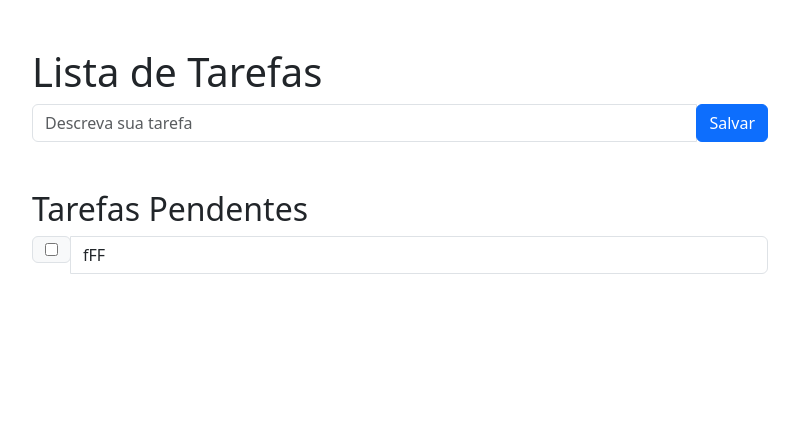
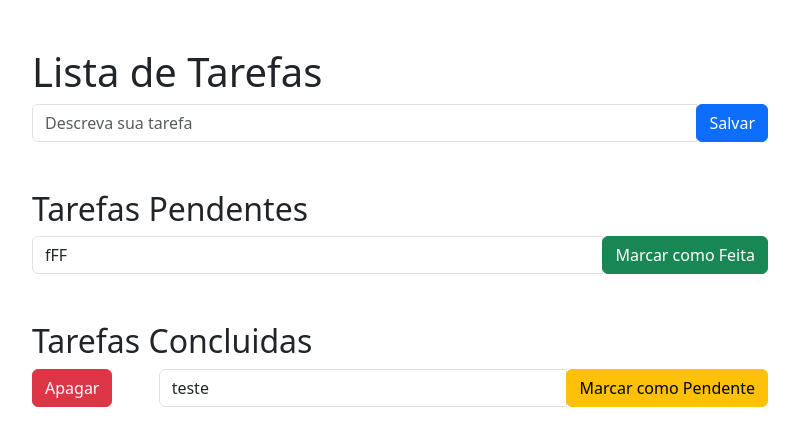
Before and after one commit to Michael-Junior/donaonlinestore, a Django app: page /tarefas/ in a window 1280 px wide. Shown: the top 446 px of the page, without its empty margins (240-1039 px from the left). Run offline with Django 4.2, Linux system fonts and the light colour scheme; data comes from the database, SQL or seed files in the repository; both versions use the stored data as it was after the commit.

Commit message:
Adicionado update e delete para o conpleto CRUD

```diff
--- a/webdev/tarefas/forms.py
+++ b/webdev/tarefas/forms.py
@@ -3,7 +3,7 @@ from django.forms import ModelForm
 from webdev.tarefas.models import Tarefa
 
 
-class TarefaNovaForm(ModelForm):
+class TarefaForm(ModelForm):
     class Meta:
         model = Tarefa
-        fields = ['nome']
+        fields = ['nome', 'feita']
--- a/webdev/tarefas/templates/tarefas/home.html
+++ b/webdev/tarefas/templates/tarefas/home.html
@@ -28,17 +28,53 @@
             <h2 class="mt-5">Tarefas Pendentes</h2>
 
             {% for tarefa in tarefas_pedentes %}
-                <form>
-                    <div class="input-group mb-3">
-                        <div class="input-group-prepend">
-                            <div class="input-group-text">
-                                <input type="checkbox" aria-label="Checkbox para tarefa">
-                            </div>
-                        </div>
-                        <input type="text" class="form-control" aria-label="Imput para tarefa"
-                               value="{{ tarefa.nome }}">
+                 <form action="{% url 'tarefas:detalhe' tarefa_id=tarefa.id %}" method="post">
+                {% csrf_token %}
+                <div class="input-group mb-3">
+                    <input type="text" class="form-control" placeholder="Descreva sua tarefa" required="required"
+                           aria-label="Recipient's username" name="nome" value={{ tarefa.nome }}>
+
+                    <input type="hidden" value="checked" name="feita">
+                    <div class="input-group-append">
+                        <button type="submit" class="btn btn-success">Marcar como Feita</button>
                     </div>
-                </form>
+                </div>
+            </form>
+            {% endfor %}
+        <h2 class="mt-5">Tarefas Concluidas</h2>
+
+            {% for tarefa in tarefas_feitas %}
+
+                <div class="row">
+
+                <div class="col-2">
+                    <form action="{% url 'tarefas:apagar' tarefa_id=tarefa.id %}" method="post">
+                {% csrf_token %}
+                <div class="input-group mb-3">
+                    <div class="input-group-append">
+                        <button type="submit" class="btn btn-danger">Apagar</button>
+                    </div>
+                </div>
+            </form>
+                </div>
+
+                <div class="col-10">
+                    <form action="{% url 'tarefas:detalhe' tarefa_id=tarefa.id %}" method="post">
+                {% csrf_token %}
+                <div class="input-group mb-3">
+                    <input type="text" class="form-control" placeholder="Descreva sua tarefa" required="required"
+                           aria-label="Recipient's username" name="nome" value={{ tarefa.nome }}>
+
+                    <div class="input-group-append">
+                        <button type="submit" class="btn btn-warning">Marcar como Pendente</button>
+                    </div>
+                </div>
+            </form>
+                </div>
+
+                </div>
+
+
             {% endfor %}
         </div>
     </div>
--- a/webdev/tarefas/urls.py
+++ b/webdev/tarefas/urls.py
@@ -5,5 +5,7 @@ from webdev.tarefas import views
 app_name = 'tarefas'
 
 urlpatterns = [
-    path('', views.home, name='home')
+    path('', views.home, name='home'),
+    path('<int:tarefa_id>', views.detalhe, name='detalhe'),
+    path('apagar/<int:tarefa_id>', views.apagar, name='apagar')
 ]
--- a/webdev/tarefas/views.py
+++ b/webdev/tarefas/views.py
@@ -2,19 +2,46 @@ from django.http import HttpResponseRedirect
 from django.shortcuts import render
 from django.urls import reverse
 
-from webdev.tarefas.forms import TarefaNovaForm
+from webdev.tarefas.forms import TarefaForm
 from webdev.tarefas.models import Tarefa
 
 
 def home(request):
     if request.method == 'POST':
-        form = TarefaNovaForm(request.POST)
+        form = TarefaForm(request.POST)
         if form.is_valid():
             form.save()
             return HttpResponseRedirect(reverse('tarefas:home'))
         else:
             tarefas_pendentes = Tarefa.objects.filter(feita=False).all()
-            return render(request, 'tarefas/home.html', {'form': form, 'tarefas_pedentes': tarefas_pendentes},
-                          status=400)
+            tarefas_feitas = Tarefa.objects.filter(feita=True).all()
+            return render(
+                request, 'tarefas/home.html',
+                {
+                    'form': form,
+                    'tarefas_pedentes': tarefas_pendentes,
+                    'tarefas_feitas': tarefas_feitas,
+                },
+                status=400)
     tarefas_pendentes = Tarefa.objects.filter(feita=False).all()
-    return render(request, 'tarefas/home.html', {'tarefas_pedentes': tarefas_pendentes})
+    tarefas_feitas = Tarefa.objects.filter(feita=True).all()
+    return render(request, 'tarefas/home.html',
+                  {
+                      'tarefas_pedentes': tarefas_pendentes,
+                      'tarefas_feitas': tarefas_feitas,
+                  })
+
+
+def detalhe(request, tarefa_id):
+    if request.method == 'POST':
+        tarefa = Tarefa.objects.get(id=tarefa_id)
+        form = TarefaForm(request.POST, instance=tarefa)
+        if form.is_valid():
+            form.save()
+    return HttpResponseRedirect(reverse('tarefas:home'))
+
+
+def apagar(request, tarefa_id):
+    if request.method == 'POST':
+        Tarefa.objects.filter(id=tarefa_id).delete()
+    return HttpResponseRedirect(reverse('tarefas:home'))
```
Also changed, not shown: webdev/tarefas/tests/test_apagar_tarefa.py (added, +19 -0 lines), webdev/tarefas/tests/test_edicao_de_tarefas.py (added, +39 -0 lines), webdev/tarefas/tests/test_tarefas_get.py (+15 -2 lines), db.sqlite3.
